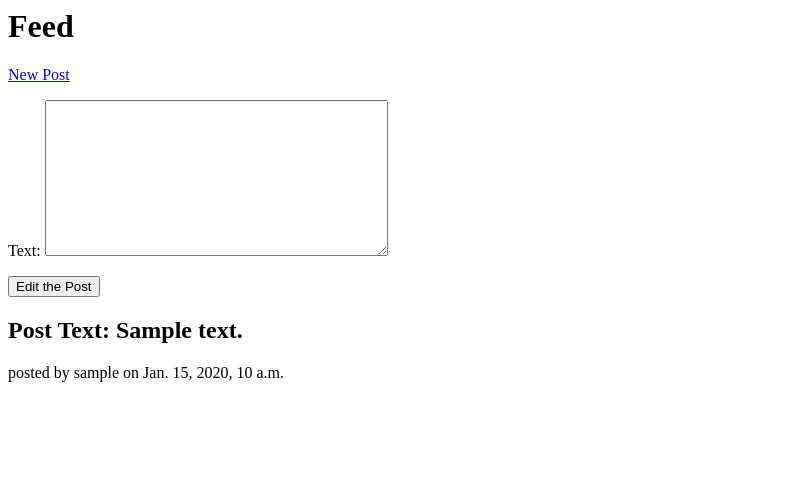
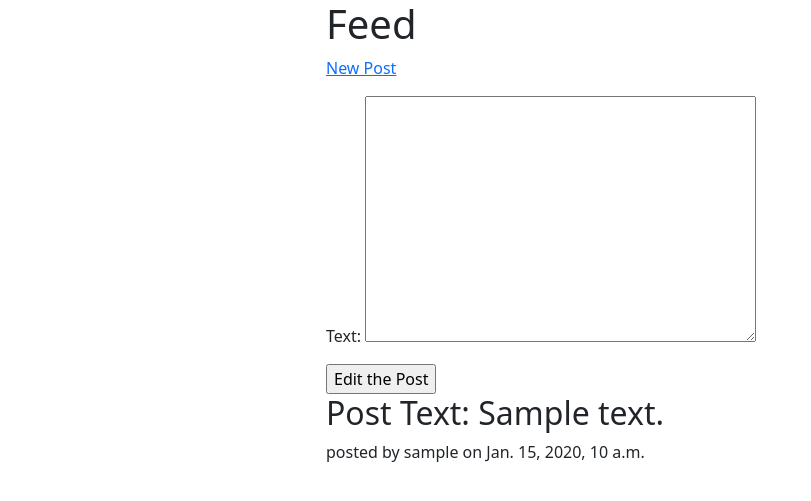
Before and after one commit to ZenaWangqwq/clucker, a Django app: template microblogs/templates/feed.html in a window 1280 px wide. Shown: the top 501 px of the page, without its empty margins (0-811 px from the left). Run offline with Django 3.2, Linux system fonts and the light colour scheme; the template is opened without the code that fills it: values that come from a table or form of the project are taken from there, others are empty; tables that the repository leaves empty hold one stand-in row (values such as "Sample post"); some libraries are stand-ins or nearby versions.

Commit message:
change the layout of the feed html

```diff
--- a/microblogs/templates/feed.html
+++ b/microblogs/templates/feed.html
@@ -1,8 +1,8 @@
-<html>
-<head>
-  <title>Clucker</title>
-</head>
-  <body>
+{% extends 'base.html' %}
+{% block body %}
+<div class="containers">
+  <div class="row">
+    <div class="col-sm-12 col-md-6 offset-md-3">
     <h1>Feed</h1>
     <p><a href = '{% url 'new_post' %}'>New Post</a></p>
     <form method = "post">
@@ -14,5 +14,7 @@
         <h2>Post Text: {{ post.text }} </h2>
         <p>posted by {{ post.author }} on {{ post.created_at }}</p>
       {% endfor %}
-  </body>
-</html>
+    </div>
+  </div>
+</div>
+{% endblock %}
```
